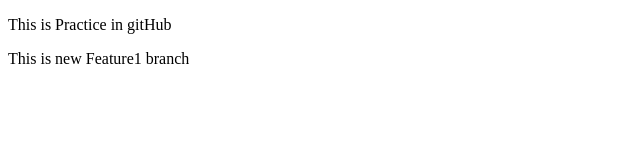
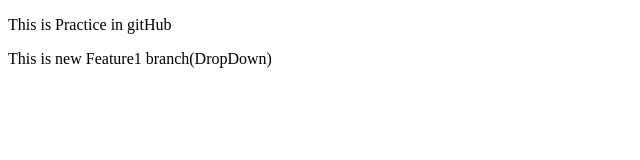
Before and after one commit to StrawHatLuffy2303/localRepo, a plain HTML site: page index.html in a window 1280 px wide. Shown: the full height of the page, 0-640 px from the left. Drawn offline with Linux system fonts and the light colour scheme.

Commit message:
Add DropDown

```diff
--- a/index.html
+++ b/index.html
@@ -8,6 +8,6 @@
 </head>
 <body>
     <p>This is Practice in gitHub</p>
-    <p>This is new Feature1 branch</p>
+    <p>This is new Feature1 branch(DropDown)</p>
 </body>
 </html>
```
